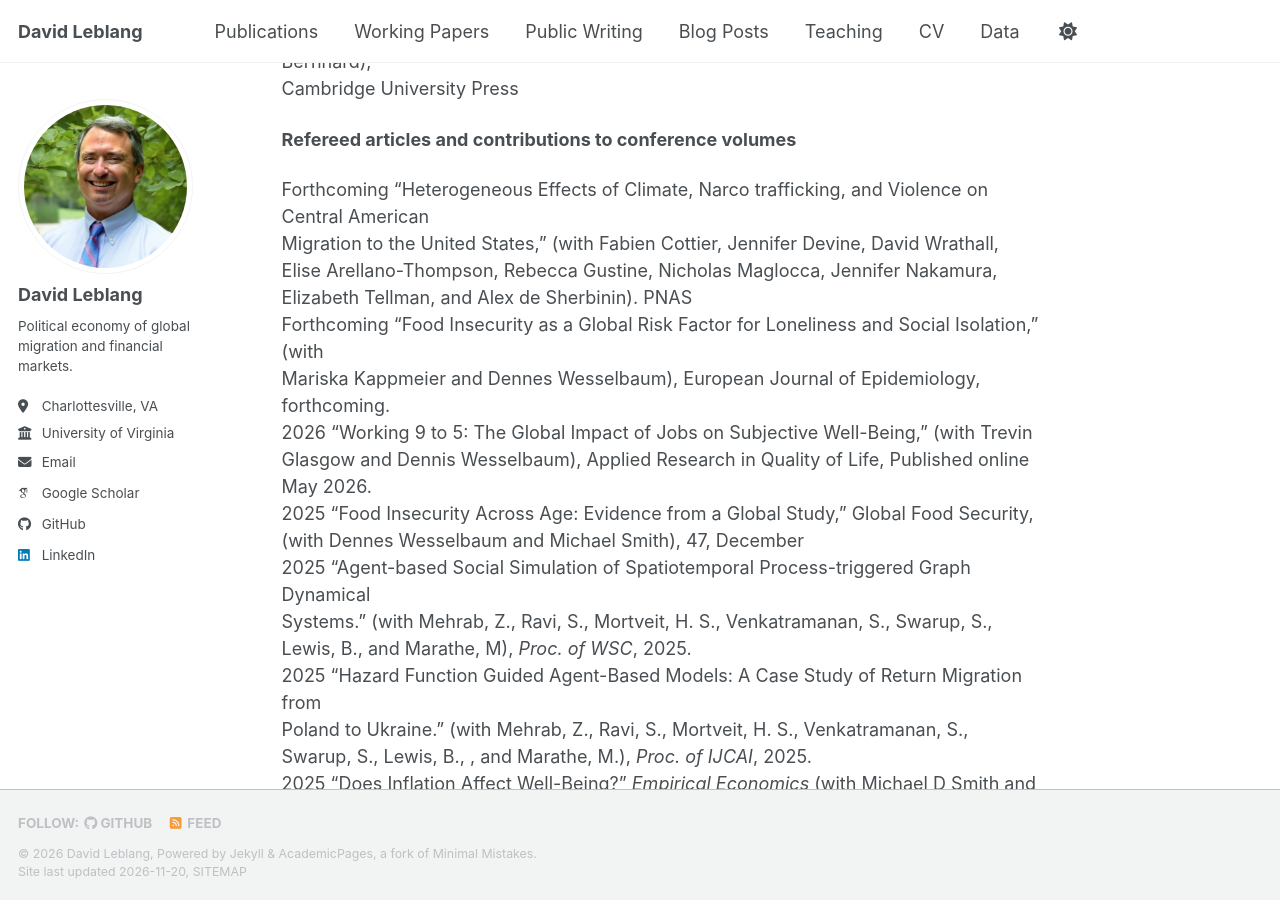
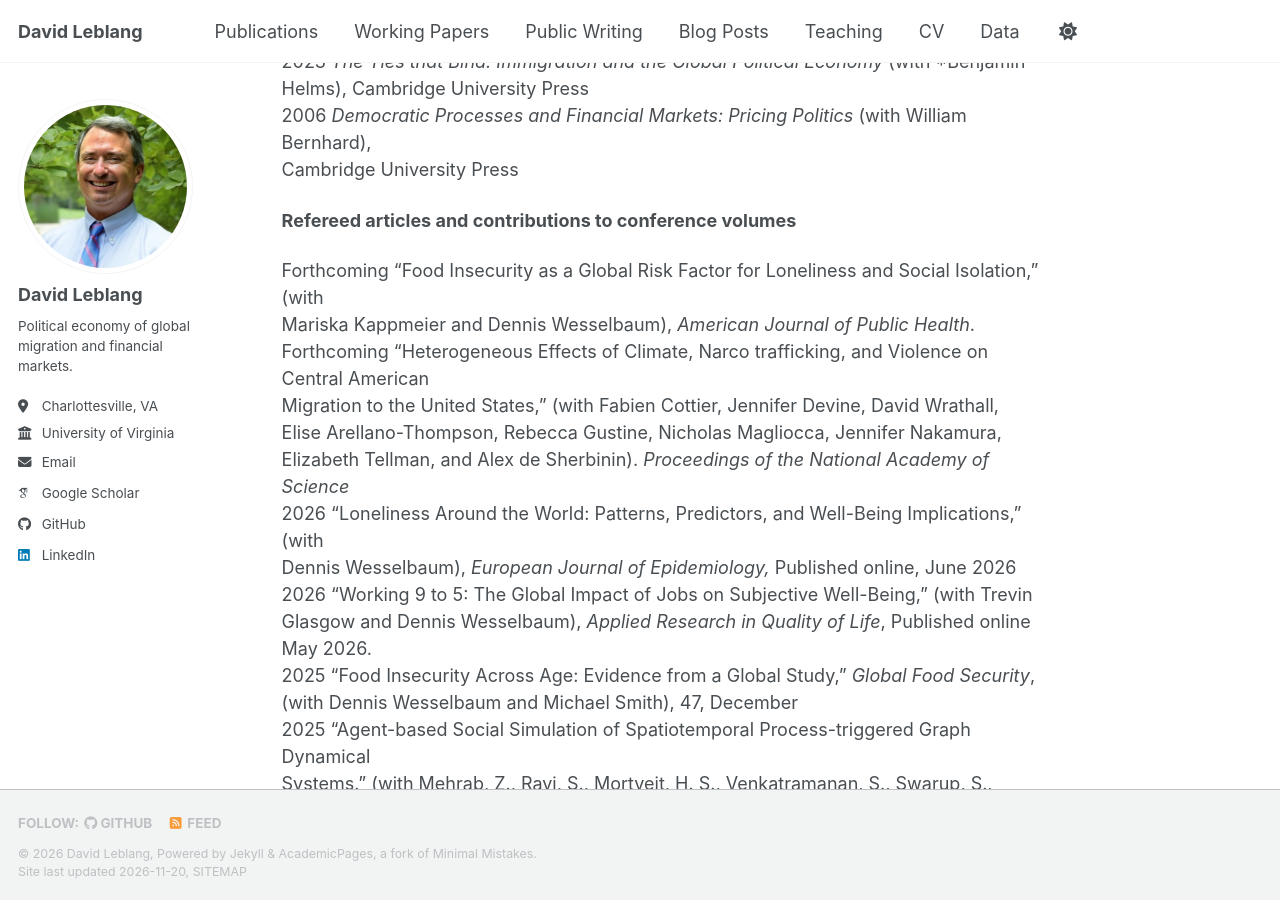
Before and after one commit to leblanguva/leblanguva.github.io, a Jekyll site: the page built from files/Leblang CV_2026.md, in a window 1280 px wide and 900 px high, scrolled down 6246 px. Built offline with Jekyll 4.4.1, drawn with Linux system fonts in a browser that asks for light colours; some web fonts are replaced; our own code applies the rules of GitHub Pages for plain Markdown files; a script bundle is joined from its source files by our own code; library files that are not in the unit come from our copies; some of the changed text lies outside the part shown.

Commit message:
Fix typos in CV (Dorothy, Magliocca, Dennis, Deal or No Deal dup, Human Rights, etc.)

```diff
--- a/files/Leblang CV_2026.md
+++ b/files/Leblang CV_2026.md
@@ -32,6 +32,8 @@ University of Virginia
 of Arts and Sciences, University of Virginia.
 2020 \- 2022	Special Advisor to the Dean for Strategic Initiatives, College of Arts and Sciences,
 University of Virginia
+2019 \- 2023	Associate Director, Global Infectious Disease Pan University Institute, University of
+Virginia
 2017 \-		Director, Miller Center of Public Affairs Fellows Program, University of Virginia
 2015 \- 2023	Founding Director, Global Policy Center, Frank Batten School of Leadership & Public
 Policy
@@ -69,8 +71,8 @@ Management and Budgeting
 
 - Led the largest department in the College of Arts and Sciences: 43 tenure-track faculty, 900 majors and approximately 75 graduate students.
 - Responsible for hiring, supervising, and evaluating four administrative staff.
-- Managed department’s $4 million salary budget.
-- Used additional $250,000/year in discretionary income for recruitment, retention, and student/faculty research initiatives.
+- Managed department’s \$4 million salary budget.
+- Used additional \$250,000/year in discretionary income for recruitment, retention, and student/faculty research initiatives.
 
 Hiring and Personnel Matters
 
@@ -85,7 +87,7 @@ Program Design and Creation
 - Wrote external review and response;
 - Led team that fundamentally redesigned undergraduate program requirements;
 - Helped implement new graduate track in political methodology;
-- Raised funds for new programs in Power Violence, and Inequality and in Race and Politics.
+- Raised funds for new programs in Power, Violence, and Inequality and in Race and Politics.
 
 Development Experience
 \-	Created Department of Politics Alumni Advisory Board to cultivate long-term relationships with
@@ -111,7 +113,7 @@ EDGE, and Catalyst;
 
 on displacement, early childhood development, and data analytics;
 
-- Center has $40k/year operating budget; Center has raised over $1.5 million in contracts and
+- Center has \$40k/year operating budget; Center has raised over \$1.5 million in contracts and
 
 grants;
 
@@ -136,42 +138,42 @@ Political Science Annual Meeting
 **CONTRACTS & GRANTS**
 **External**
 2022-2023	Scientific Systems Company, Inc, Subcontract from the DOD’s Framework for Analysis
-of Diverse Data, ($68,500)
+of Diverse Data, (\$68,500)
 2020 \- 2023	“MDI \- UVA Predictive Displacement Innovation Partnership, “ Save the Children,
-		International, ($25,000)
-2020		“COVID-19 and Supply Chain Risk,” Interos.ai, June-August, ($50,000)
-2017 \- 2018	“Modeling International Migrant Flows,” Department of Homeland Security ($447,000)
-2008		“A Referendum on Debt: Public Opinion and Icesave,” NSF ($86,500)
-2002 \- 2005	“Political Economy of Exchange Rate Regimes,” NSF ($216,534)
-2000 \- 2001	“To Defend or Devalue,” NSF ($48,600)
+		International, (\$25,000)
+2020		“COVID-19 and Supply Chain Risk,” Interos.ai, June-August, (\$50,000)
+2017 \- 2018	“Modeling International Migrant Flows,” Department of Homeland Security (\$447,000)
+2008		“A Referendum on Debt: Public Opinion and Icesave,” NSF (\$86,500)
+2002 \- 2005	“Political Economy of Exchange Rate Regimes,” NSF (\$216,534)
+2000 \- 2001	“To Defend or Devalue,” NSF (\$48,600)
 
 **Internal**
 2026 \- 2027	“The AI Shock and American Democracy: Labor Displacement, Political Geography, and
 the Redistribution of Democratic Power,” Digital Technology and Democracy Grand
-Challenge Grant ($50,000)
+Challenge Grant (\$50,000)
 2026 \- 2027	“The Relative Role of Environmental Change in Out-migration from Central America to
 the United States: Implications for Politics and Policy,” (with Kiril Zhirkov and Kathleen
-Schiro), 3Cavaliers 3.1 Initiative ($80,000)
-2025 \- 2026	“Internal Migration and Housing,” McIntire Real Estate Center ($30,000)
+Schiro), 3Cavaliers 3.1 Initiative (\$80,000)
+2025 \- 2026	“Internal Migration and Housing,” McIntire Real Estate Center (\$30,000)
 2021 \- 2022	“COVID-19 and Supply Chain Risk,” (with Sonal Pandya), Bankard Fund for
- Political Economy ($48,000)
+ Political Economy (\$48,000)
 2020 \- 2023	“Humanitarian Research Collaborative,” (with Lucy Bassett and Kirsten Gelsdorf), UVA
- Strategic Investment Fund ($600,000)
+ Strategic Investment Fund (\$600,000)
 2019 \- 2020	“Network-based Mobility Modeling for Complex Humanitarian Emergencies,” (with
  Bryan Lewis), UVA Global Infectious Disease Institute
-2017 \- 2018	“Modeling Refugee Flows,” UVA Bankard Fund for Political Economy ($27,900)
+2017 \- 2018	“Modeling Refugee Flows,” UVA Bankard Fund for Political Economy (\$27,900)
 2015 \- 2016	“How to Deter Unauthorized Migration,” UVA Bankard Fund for Political Economy
-($26,500)
+(\$26,500)
 2013 \- 2014	“Migrant Entrepreneurship in Emerging Markets,” Batten Institute, Darden Business
- School ($12,000)
+ School (\$12,000)
 2013 \- 2014	“The Political Economy of Migrant Remittances: Dual Citizenship and External Voting
- Rights,” Bankard Fund for Political Economy ($29,000)
+ Rights,” Bankard Fund for Political Economy (\$29,000)
 2011 \- 2013	“Migrant Entrepreneurs, Remittances and Venture Capital in Emerging Markets,” Batten
- Institute, Darden Business School ($22,500)
+ Institute, Darden Business School (\$22,500)
 2011 \- 2012	“Occupational Licensing and the Migration of Skilled Professionals,” (with Sonal
-Pandya), Bankard Fund for Political Economy ($49,500)
+Pandya), Bankard Fund for Political Economy (\$49,500)
 2010 \- 2011	“Another Link in the Chain: Migrant Networks and International Investment,” Bankard
- Fund for Political Economy ($25,000)
+ Fund for Political Economy (\$25,000)
 
 **PUBLICATIONS (\*student coauthor)**
 
@@ -184,17 +186,19 @@ Cambridge University Press
 
 **Refereed articles and contributions to conference volumes**
 
+Forthcoming	“Food Insecurity as a Global Risk Factor for Loneliness and Social Isolation,” (with
+Mariska Kappmeier and Dennis Wesselbaum),  *American Journal of Public Health*.
 Forthcoming	“Heterogeneous Effects of Climate, Narco trafficking, and Violence on Central American
  Migration to the United States,” (with Fabien Cottier, Jennifer Devine, David Wrathall,
-Elise Arellano-Thompson, Rebecca Gustine, Nicholas Maglocca, Jennifer Nakamura,
-Elizabeth Tellman, and Alex de Sherbinin). PNAS
-Forthcoming	“Food Insecurity as a Global Risk Factor for Loneliness and Social Isolation,” (with
-Mariska Kappmeier and Dennes Wesselbaum), European Journal of Epidemiology,
- forthcoming.
+Elise Arellano-Thompson, Rebecca Gustine, Nicholas Magliocca, Jennifer Nakamura,
+Elizabeth Tellman, and Alex de Sherbinin). *Proceedings of the National Academy of*
+*Science*
+2026		“Loneliness Around the World: Patterns, Predictors, and Well-Being Implications,” (with
+Dennis Wesselbaum), *European Journal of Epidemiology,* Published online, June 2026
 2026		“Working 9 to 5: The Global Impact of Jobs on Subjective Well-Being,” (with Trevin
-Glasgow and Dennis Wesselbaum), Applied Research in Quality of Life, Published online May 2026\.
-2025		“Food Insecurity Across Age: Evidence from a Global Study,” Global Food Security,
-(with Dennes Wesselbaum and Michael Smith), 47, December
+Glasgow and Dennis Wesselbaum), *Applied Research in Quality of Life*, Published online May 2026\.
+2025		“Food Insecurity Across Age: Evidence from a Global Study,” *Global Food Security*,
+(with Dennis Wesselbaum and Michael Smith), 47, December
 2025		"Agent-based Social Simulation of Spatiotemporal Process-triggered Graph Dynamical
 Systems." (with Mehrab, Z., Ravi, S., Mortveit, H. S., Venkatramanan, S., Swarup, S.,
 Lewis, B.,  and Marathe, M), *Proc. of WSC*, 2025\.
@@ -293,7 +297,7 @@ Mukherjee)
 2003		“To Defend or to Devalue: The Political Economy of Exchange Rate Policy,”
 *International Studies Quarterly*, 47:533-559.
 2003		“Exchange Rates and Cohesion: Historical Perspectives and Political Economy
-Considerations,” *Journal of Common Market Studies*, 41:797-822. (with Barry
+Considerations,” *Journal of Common Market Studies*, 41:797-822 (with Barry
 Eichengreen)
 2003		“Explaining Wars Fought by Established Democracies: Do Institutional Constraints
 Matter?” *Political Research Quarterly*, 56:385-400. (with Steve Chan).
@@ -404,13 +408,13 @@ Lucadamo)
 **Work under review and in progress** (\*student)
 
 1\.			“Assessing the Spatial and Temporal Effects of Visa Restrictions in the Western
-Hemisphere,” under 2nd review (with \*Sophia Marcus \* Jordi Amaral)
+Hemisphere,” under 2nd review (with \*Sophia Marcus and \*Jordi Amaral)
 2\.		“Racial Disparities in US Environmental Migration,” (with \*Gabriela Nagle Alverio),
 Under review
 3\.		“The Political Economy of Crypto-Currency: Theory and Evidence,” Under review (with
 \*Ghita Chraibi)
 4\.		“Aid and AIDs – PEPFAR, Globalization, and the Spread of Infectious Disease,” Under
-Review (with Dennis Wesselbaum.
+Review (with Dennis Wesselbaum).
 5\.		“Climate Change, Agricultural Shocks, and Migration,” (with Sarah Bermeo and
 \*Gabriela Nagle Alverio), Under review.
 6\.		“Asymmetric Effects of Sanctuary Policies and 287(g) Agreements on Crime,” (with
```
Also changed, not shown: other parts of files/Leblang CV_2026.md (+7 -8 lines).
